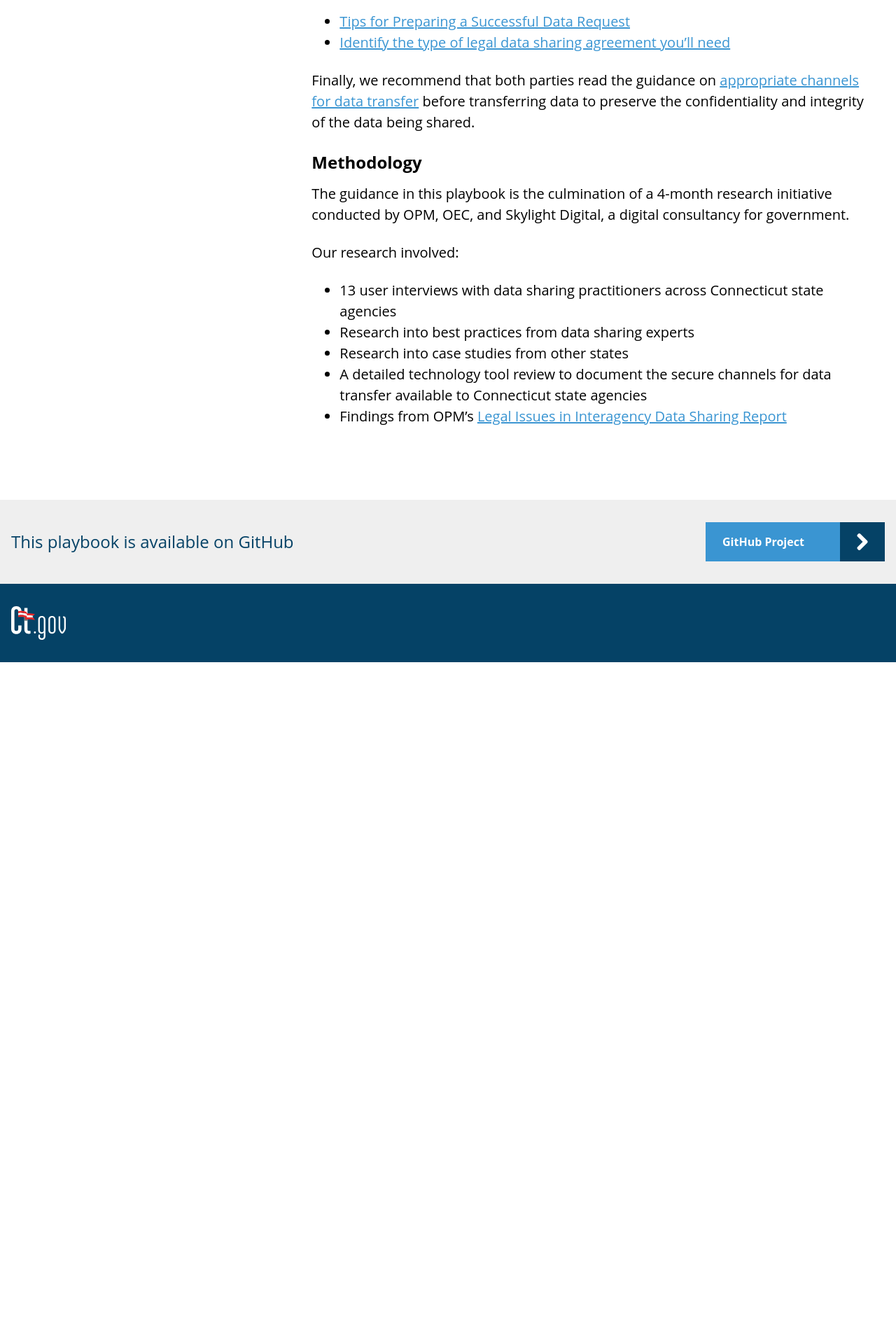
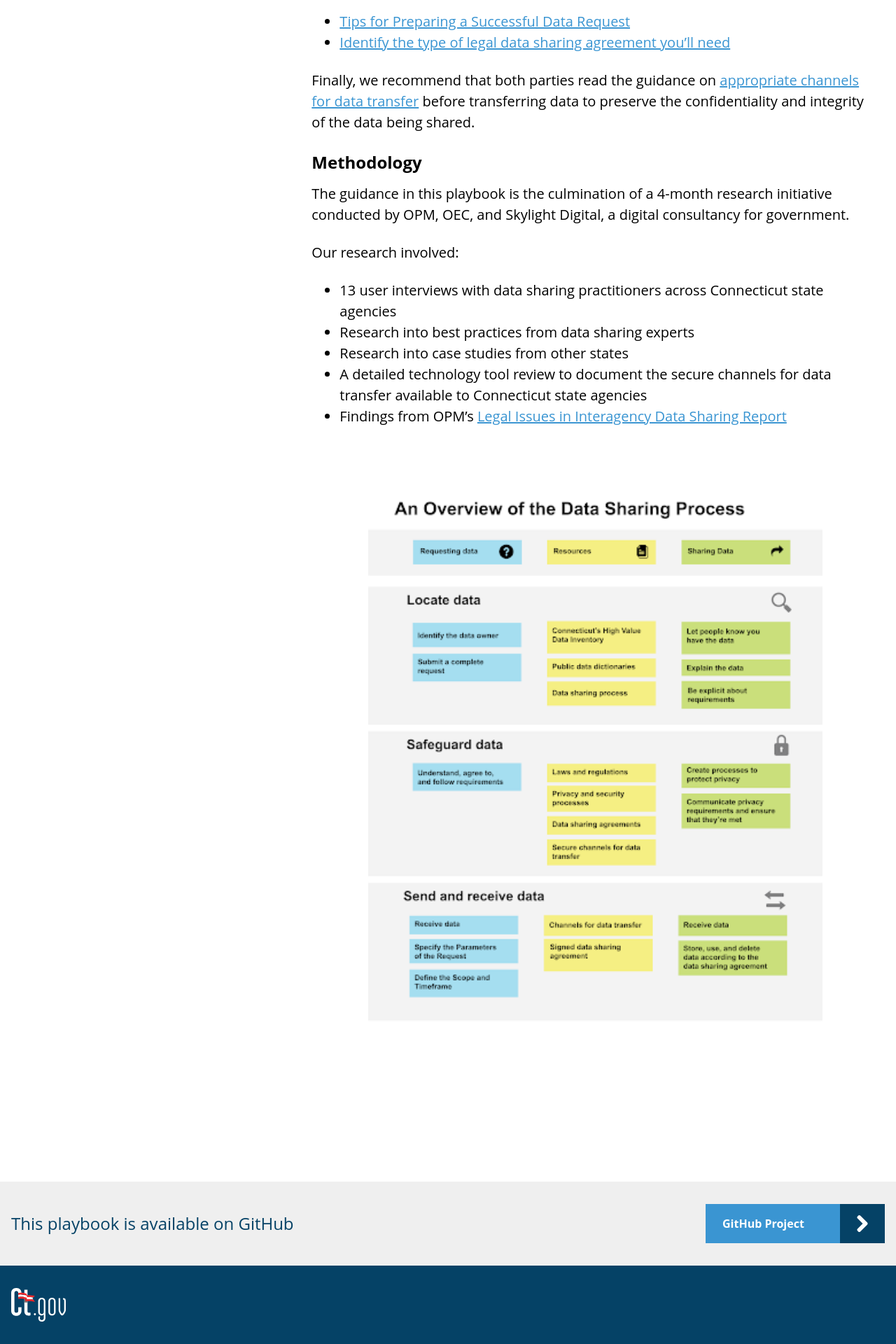
Before and after one commit to CTOpenData/data-sharing-playbook, a Jekyll site: the page built from index.md, in a window 1280 px wide. Shown: the part 892-2812 px from the top of the page at 70% size. Built offline with Jekyll 4.4.1, drawn with Linux system fonts in a browser that asks for light colours; before the commit the page ends 1838 px from its top, so only the background shows below that.

Commit message:
Adding image

```diff
--- a/index.md
+++ b/index.md
@@ -34,3 +34,5 @@ Our research involved:
  * Research into case studies from other states
  * A detailed technology tool review to document the secure channels for data transfer available to Connecticut state agencies
  * Findings from OPM’s [Legal Issues in Interagency Data Sharing Report](https://portal.ct.gov/-/media/CT-Data/PA-19153-Legal-Issues-in-Interagency-Data-Sharing-Report-11520.pdf)
+
+ ![](assets/images/data-sharing-graphic.png)
```
Also changed, not shown: assets/images/data-sharing-graphic.png (added).
